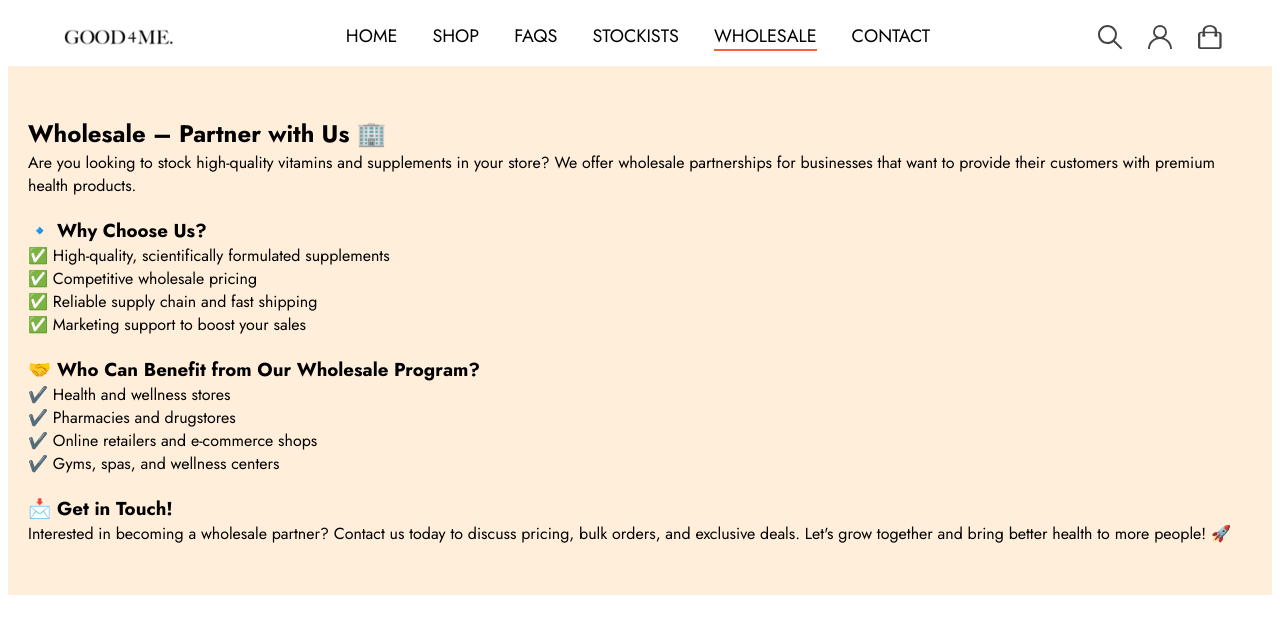
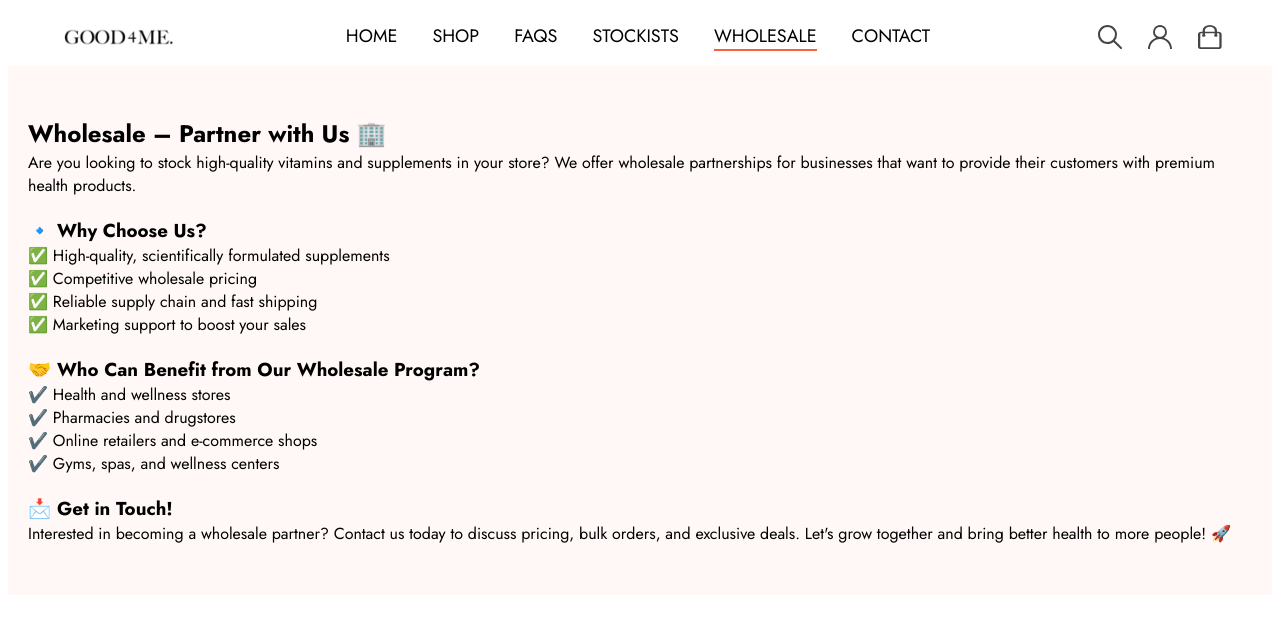
Before and after one commit to Denis2389/Good4Me, a React (Vite) app: page /wholesale in a window 1280 px wide. Shown: the top 634 px of the page. Built offline with nearby package versions, Linux system fonts and the light colour scheme.

Commit message:
Update WholesaleInfo.module.scss

```diff
--- a/src/components/WholesaleInfo/WholesaleInfo.module.scss
+++ b/src/components/WholesaleInfo/WholesaleInfo.module.scss
@@ -1,6 +1,6 @@
 .whosaleContainer {
     padding: 50px 20px;
-    background-color: rgba(255, 228, 196, 0.632);
+    background-color: #fff8f6;
 
     .titleBlock {
         margin-bottom: 20px;
```
